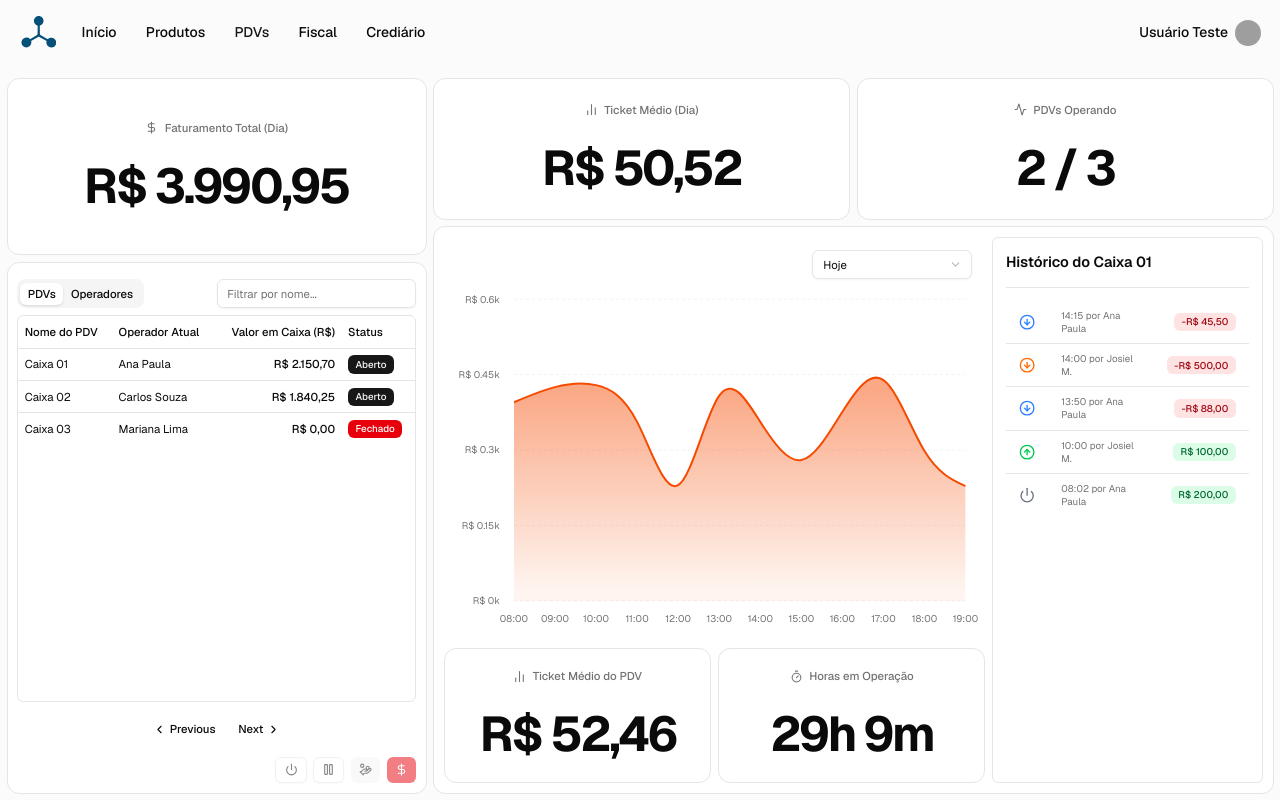
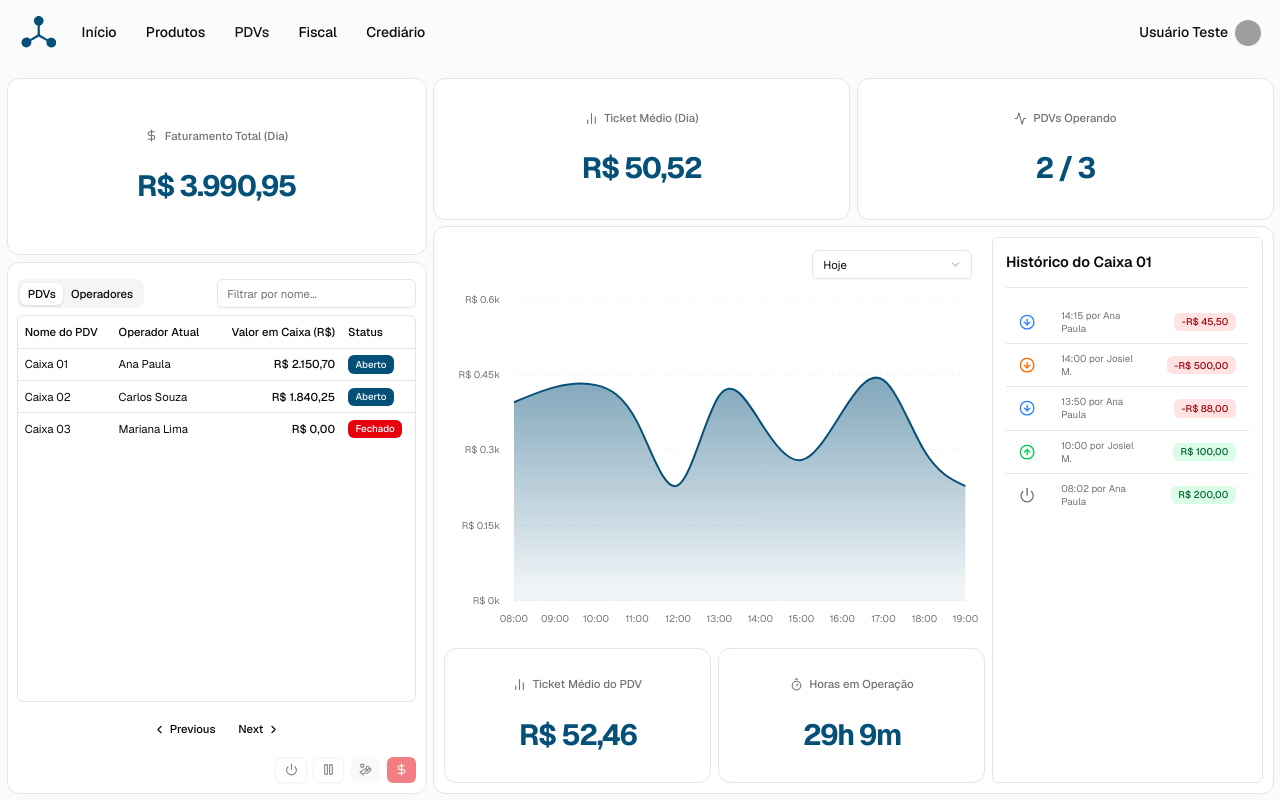
Before and after one commit to josielmaicon/Sinapse-ERP-1.1, a React (Vite) app in the folder interface/: page /pdvs in a window 1280 px wide. Built offline with nearby package versions, Linux system fonts and the light colour scheme; grey boxes are pictures that could not be loaded.

Commit message:
cores atualizadas

```diff
--- a/interface/src/App.css
+++ b/interface/src/App.css
@@ -50,7 +50,8 @@
   --card-foreground: oklch(0.145 0 0);
   --popover: oklch(1 0 0);
   --popover-foreground: oklch(0.145 0 0);
-  --primary: oklch(0.205 0 0);
+  --primary: #055078;
+  /* --primary: oklch(0.205 0 0); */
   --primary-foreground: oklch(0.985 0 0);
   --secondary: oklch(0.97 0 0);
   --secondary-foreground: oklch(0.205 0 0);
@@ -62,12 +63,12 @@
   --border: oklch(0.922 0 0);
   --input: oklch(0.922 0 0);
   --ring: oklch(0.708 0 0);
-  --chart-1: oklch(0.646 0.222 41.116);
-  --chart-2: oklch(0.6 0.118 184.704);
-  --chart-3: oklch(0.398 0.07 227.392);
-  --chart-4: oklch(0.828 0.189 84.429);
-  --chart-5: oklch(0.769 0.188 70.08);
-  --sidebar: oklch(0.985 0 0);
+  --chart-1: #055078;
+  --chart-2: #066293;
+  --chart-3: #1474a8;
+  --chart-4: #2685b8;
+  --chart-5: #4695bf;
+  --sidebar: #56a1bd;
   --sidebar-foreground: oklch(0.145 0 0);
   --sidebar-primary: oklch(0.205 0 0);
   --sidebar-primary-foreground: oklch(0.985 0 0);
@@ -98,12 +99,12 @@
   --border: oklch(1 0 0 / 10%);
   --input: oklch(1 0 0 / 15%);
   --ring: oklch(0.556 0 0);
-  --chart-1: oklch(0.488 0.243 264.376);
-  --chart-2: oklch(0.696 0.17 162.48);
-  --chart-3: oklch(0.769 0.188 70.08);
-  --chart-4: oklch(0.627 0.265 303.9);
-  --chart-5: oklch(0.645 0.246 16.439);
-  --sidebar: oklch(0.205 0 0);
+  --chart-1: #055078;
+  --chart-2: #066293;
+  --chart-3: #1474a8;
+  --chart-4: #2685b8;
+  --chart-5: #4695bf;
+  --sidebar: #56a1bd;
   --sidebar-foreground: oklch(0.985 0 0);
   --sidebar-primary: oklch(0.488 0.243 264.376);
   --sidebar-primary-foreground: oklch(0.985 0 0);
--- a/interface/src/components/AnaliseEnvioFiscal.jsx
+++ b/interface/src/components/AnaliseEnvioFiscal.jsx
@@ -88,7 +88,7 @@ export default function FiscalSummaryChart() {
 
             <Bar
               dataKey="issuedValue"
-              fill="hsl(var(--primary))"
+              fill="var(--chart-1)"
               radius={[4, 4, 0, 0]}
               maxBarSize={20}
             >
--- a/interface/src/components/CardInfo.jsx
+++ b/interface/src/components/CardInfo.jsx
@@ -5,7 +5,7 @@ export default function CardInfo({ description, subvalue, children, mainvalue })
         <div>
         {description && (<p className="text-sm text-muted-foreground ">{description}</p>)}
             <div className="flex items-center gap-2 mt-1">
-                <h2 className="text-5xl font-bold leading-none">{mainvalue}</h2>
+                <h2 className="text-4xl font-bold tracking-tighter text-primary">{mainvalue}</h2>
                 {subvalue && (
                 <span className="text-lx text-base text-muted-foreground leading-none">
                     {subvalue}
--- a/interface/src/components/MetaEnvio.jsx
+++ b/interface/src/components/MetaEnvio.jsx
@@ -56,7 +56,7 @@ export default function MetaEnvio({ totalPurchased = 200000, totalIssued = 15000
       {/* SEÇÃO 1: VALOR COMPRADO (Sempre visível) */}
       <div>
         <p className="text-sm text-muted-foreground">Valor Comprado no Mês</p>
-        <p className="text-4xl font-bold tracking-tighter">
+        <p className="text-4xl font-bold tracking-tighter text-primary">
           {totalPurchased.toLocaleString("pt-BR", { style: "currency", currency: "BRL" })}
         </p>
       </div>
--- a/interface/src/components/PdvChart.jsx
+++ b/interface/src/components/PdvChart.jsx
@@ -182,7 +182,7 @@ export default function PdvRevenueChart() {
       <div className="pl-5 pb-5">
         <p className="text-sm text-muted-foreground">Faturamento Geral</p>
         <div className="flex items-baseline gap-2">
-          <p className="text-6xl font-regular tracking-tighter">
+          <p className="text-4xl font-bold tracking-tighter text-primary">
             {stats.totalRevenue.toLocaleString("pt-BR", {
               style: "currency",
               currency: "BRL",
--- a/interface/src/components/ProdMaisVendidos.jsx
+++ b/interface/src/components/ProdMaisVendidos.jsx
@@ -62,7 +62,7 @@ export default function TopProductsChart() {
               {/* ✅ Aqui a cor vem do ChartContainer */}
               <Bar
                 dataKey="totalSales"
-                fill="var(--color-totalSales)"
+                fill="var(--chart-1)"
                 radius={4}
                 barSize={25}
               >
@@ -70,7 +70,7 @@ export default function TopProductsChart() {
                   dataKey="name"
                   position="insideLeft"
                   offset={8}
-                  className="fill-[hsl(var(--primary-foreground))]"
+                  className="fill-background"
                   fontSize={12}
                 />
                 <LabelList
--- a/interface/src/components/statCard.jsx
+++ b/interface/src/components/statCard.jsx
@@ -10,7 +10,7 @@ export default function StatCard({ title, value, icon: Icon, description }) {
         <span>{title}</span>
       </div>
       <div className="text-center">
-        <div className="text-6xl font-bold tracking-tighter">
+        <div className="text-4xl font-bold tracking-tighter text-primary">
           {value}
         </div>
         <p className="text-xs text-muted-foreground mt-1">
```
